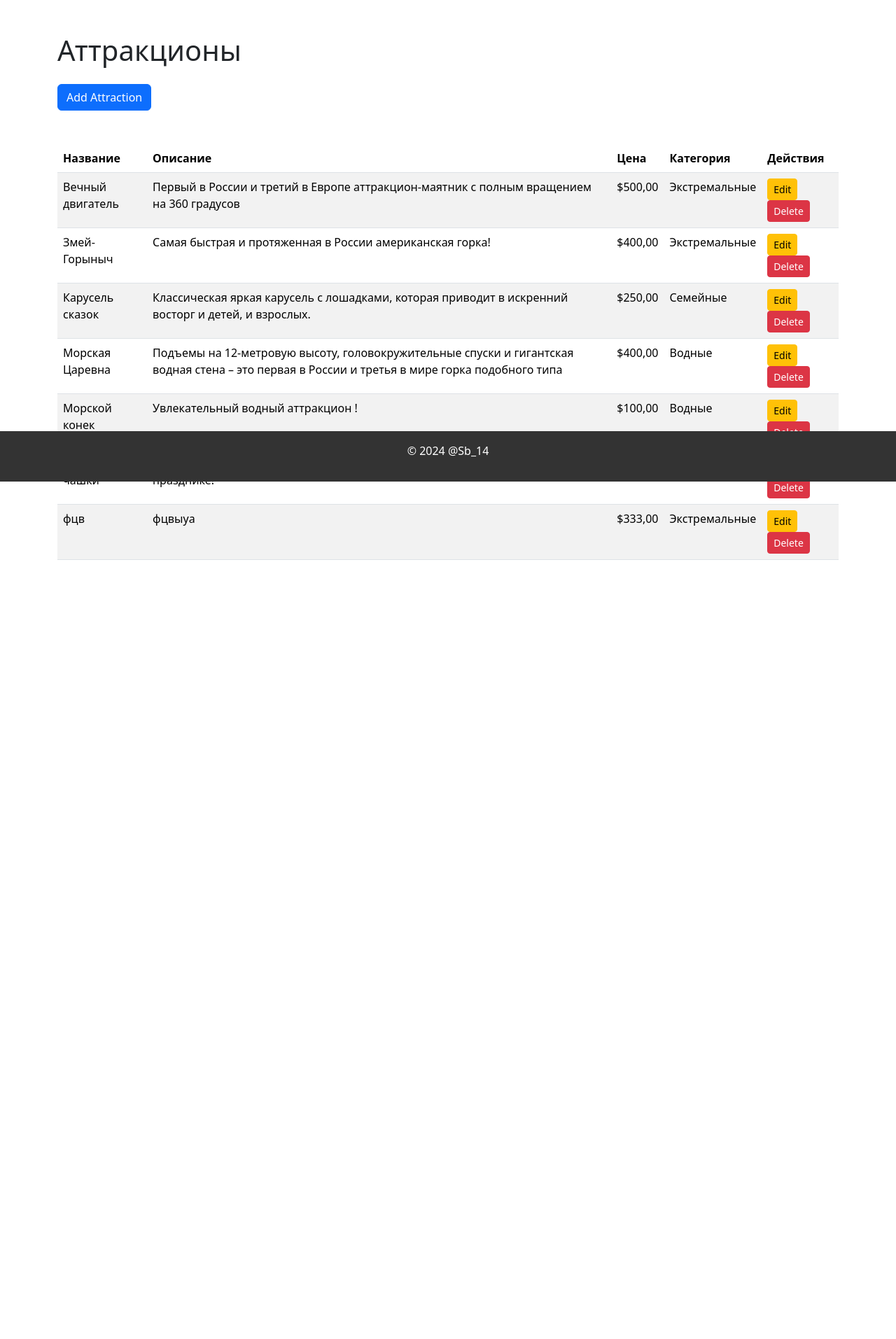
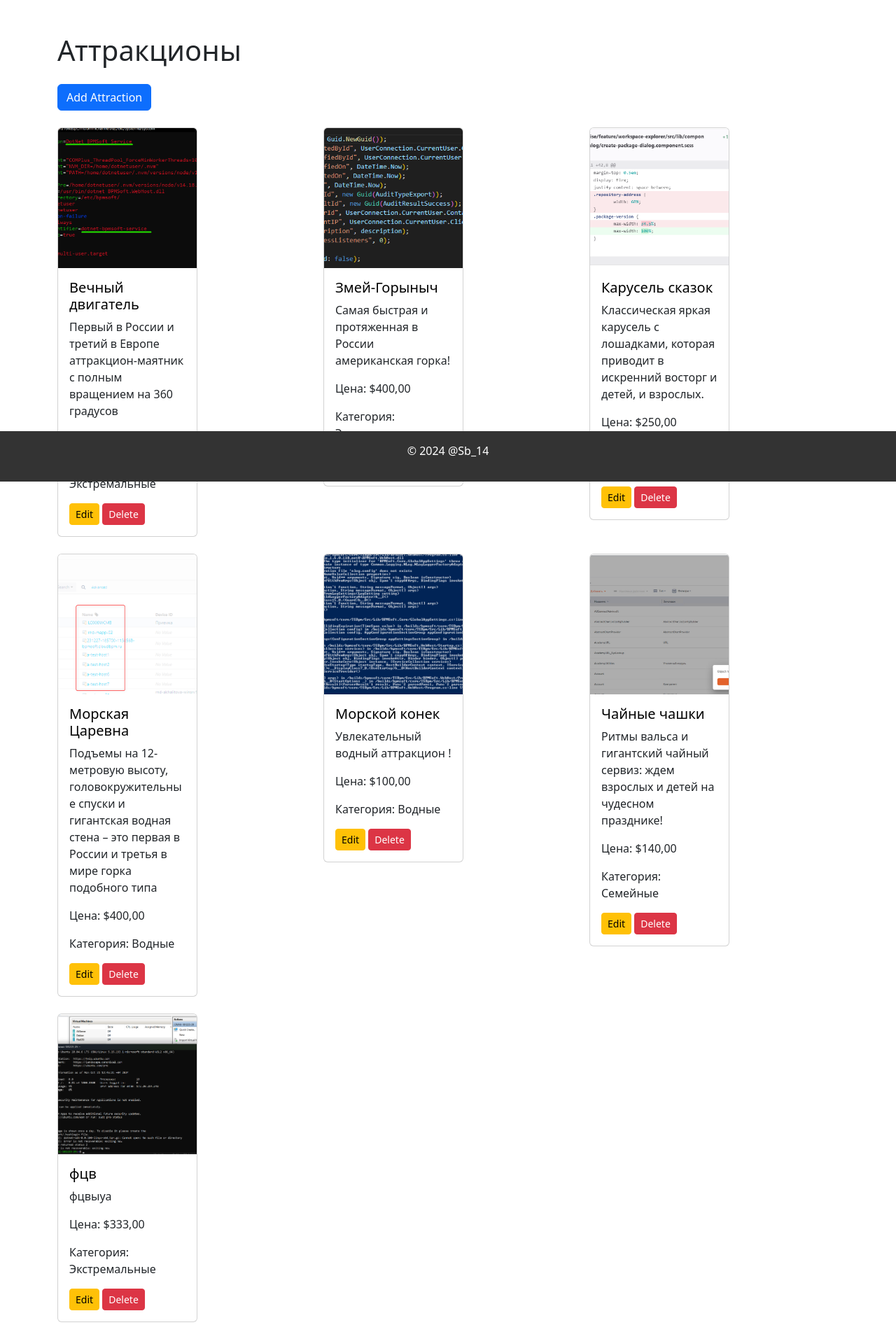
Before and after one commit to Sb1414/python_project, a Django app: page /attractions/ in a window 1280 px wide. Shown: the part 112-2025 px from the top of the page at 70% size. Before the commit the page ends 912 px from the top, so only its background shows below. Run offline with Django 5.2, Linux system fonts and the light colour scheme; data comes from the database, SQL or seed files in the repository; both versions use the stored data as it was after the commit.

Commit message:
add cards, photos

```diff
--- a/uni_python/myproject/myapp/forms.py
+++ b/uni_python/myproject/myapp/forms.py
@@ -5,12 +5,13 @@ from .models import Attraction, Category, Event
 class AttractionForm(forms.ModelForm):
     class Meta:
         model = Attraction
-        fields = ['name', 'description', 'price', 'category']
+        fields = ['name', 'description', 'price', 'category', 'photo']
         widgets = {
             'name': forms.TextInput(attrs={'class': 'form-control'}),
             'description': forms.Textarea(attrs={'class': 'form-control'}),
             'price': forms.NumberInput(attrs={'class': 'form-control'}),
             'category': forms.Select(attrs={'class': 'form-control'}),
+            'photo': forms.ClearableFileInput(attrs={'class': 'form-control'}),
         }
 
 class CategoryForm(forms.ModelForm):
--- a/uni_python/myproject/myapp/models.py
+++ b/uni_python/myproject/myapp/models.py
@@ -17,6 +17,7 @@ class Attraction(models.Model):
     price = models.DecimalField(max_digits=10, decimal_places=2, verbose_name='Цена')
     category = models.ForeignKey(Category, on_delete=models.CASCADE, verbose_name='Категория')
     created_at = models.DateTimeField(auto_now_add=True, verbose_name='Дата создания')
+    photo = models.ImageField(upload_to='attractions/', null=True, blank=True, verbose_name='Фото')
 
     class Meta:
         verbose_name = 'Аттракцион'
--- a/uni_python/myproject/myapp/templates/myapp/add_attraction.html
+++ b/uni_python/myproject/myapp/templates/myapp/add_attraction.html
@@ -9,7 +9,7 @@ Add Attraction
 {% include 'myapp/header.html' %}
 <div class="container mt-5">
     <h1 class="mb-4">Add Attraction</h1>
-    <form method="post">
+    <form method="post" enctype="multipart/form-data">
         {% csrf_token %}
         <div class="form-group">
             <label for="name">Name</label>
@@ -27,6 +27,10 @@ Add Attraction
             <label for="category">Category</label>
             {{ form.category }}
         </div>
+        <div class="form-group">
+            <label for="photo">Photo</label>
+            {{ form.photo }}
+        </div>
         <button type="submit" class="btn btn-primary mt-2">Add</button>
     </form>
 </div>
--- a/uni_python/myproject/myapp/templates/myapp/attraction_detail.html
+++ b/uni_python/myproject/myapp/templates/myapp/attraction_detail.html
@@ -9,6 +9,9 @@ Attraction Detail
 {% include 'myapp/header.html' %}
 <div class="container mt-5">
     <h1 class="mb-4">{{ attraction.name }}</h1>
+    {% if attraction.photo %}
+    <img src="{{ attraction.photo.url }}" class="img-fluid mb-4" alt="{{ attraction.name }}">
+    {% endif %}
     <p><strong>Описание:</strong> {{ attraction.description }}</p>
     <p><strong>Цена:</strong> ${{ attraction.price }}</p>
     <p><strong>Категория:</strong> {{ attraction.category.name }}</p>
--- a/uni_python/myproject/myapp/templates/myapp/attraction_list.html
+++ b/uni_python/myproject/myapp/templates/myapp/attraction_list.html
@@ -10,31 +10,25 @@ Attraction List
 <div class="container mt-5">
     <h1 class="mb-4">Аттракционы</h1>
     <a href="{% url 'add_attraction' %}" class="btn btn-primary mb-4">Add Attraction</a>
-    <table class="table table-striped mt-4">
-        <thead>
-            <tr>
-                <th><a href="?sort_by=name" class="text-black">Название</a></th>
-                <th><a href="?sort_by=description" class="text-black">Описание</a></th>
-                <th><a href="?sort_by=price" class="text-black">Цена</a></th>
-                <th><a href="?sort_by=category" class="text-black">Категория</a></th>
-                <th>Действия</th>
-            </tr>
-        </thead>
-        <tbody>
-            {% for attraction in attractions %}
-            <tr>
-                <td><a href="{% url 'attraction_detail' attraction.pk %}" class="text-black">{{ attraction.name }}</a></td>
-                <td>{{ attraction.description }}</td>
-                <td>${{ attraction.price }}</td>
-                <td>{{ attraction.category.name }}</td>
-                <td>
+    <div class="row">
+        {% for attraction in attractions %}
+        <div class="col-md-4 mb-4">
+            <div class="card">
+                {% if attraction.photo %}
+                <img src="{{ attraction.photo.url }}" class="card-img-top" alt="{{ attraction.name }}">
+                {% endif %}
+                <div class="card-body">
+                    <h5 class="card-title"><a href="{% url 'attraction_detail' attraction.pk %}" class="text-black">{{ attraction.name }}</a></h5>
+                    <p class="card-text">{{ attraction.description }}</p>
+                    <p class="card-text">Цена: ${{ attraction.price }}</p>
+                    <p class="card-text">Категория: {{ attraction.category.name }}</p>
                     <a href="{% url 'edit_attraction' attraction.pk %}" class="btn btn-warning btn-sm mr-2">Edit</a>
                     <a href="{% url 'delete_attraction' attraction.pk %}" class="btn btn-danger btn-sm">Delete</a>
-                </td>
-            </tr>
-            {% endfor %}
-        </tbody>
-    </table>
+                </div>
+            </div>
+        </div>
+        {% endfor %}
+    </div>
 </div>
 {% endblock %}
 
@@ -47,5 +41,9 @@ Attraction List
     .text-black:hover {
         text-decoration: underline;
     }
+    .card-img-top {
+        height: 200px;
+        object-fit: cover;
+    }
 </style>
 {% endblock %}
--- a/uni_python/myproject/myapp/templates/myapp/edit_attraction.html
+++ b/uni_python/myproject/myapp/templates/myapp/edit_attraction.html
@@ -9,7 +9,7 @@ Edit Attraction
 {% include 'myapp/header.html' %}
 <div class="container mt-5">
     <h1 class="mb-4">Edit Attraction</h1>
-    <form method="post">
+    <form method="post" enctype="multipart/form-data">
         {% csrf_token %}
         <div class="form-group">
             <label for="name">Name</label>
@@ -27,6 +27,10 @@ Edit Attraction
             <label for="category">Category</label>
             {{ form.category }}
         </div>
+        <div class="form-group">
+            <label for="photo">Photo</label>
+            {{ form.photo }}
+        </div>
         <button type="submit" class="btn btn-primary mt-2">Save</button>
     </form>
 </div>
--- a/uni_python/myproject/myapp/urls.py
+++ b/uni_python/myproject/myapp/urls.py
@@ -1,3 +1,5 @@
+from django.conf import settings
+from django.conf.urls.static import static
 from django.urls import path
 from . import views
 
@@ -24,3 +26,6 @@ urlpatterns = [
     path('events/delete/<int:pk>/', views.delete_event, name='delete_event'),
     path('events/<int:pk>/', views.event_detail, name='event_detail'),
 ]
+
+if settings.DEBUG:
+    urlpatterns += static(settings.MEDIA_URL, document_root=settings.MEDIA_ROOT)
--- a/uni_python/myproject/myapp/views.py
+++ b/uni_python/myproject/myapp/views.py
@@ -30,7 +30,7 @@ def attraction_list(request):
 
 def add_attraction(request):
     if request.method == 'POST':
-        form = AttractionForm(request.POST)
+        form = AttractionForm(request.POST, request.FILES)
         if form.is_valid():
             form.save()
             return redirect('attraction_list')
@@ -41,7 +41,7 @@ def add_attraction(request):
 def edit_attraction(request, pk):
     attraction = get_object_or_404(Attraction, pk=pk)
     if request.method == 'POST':
-        form = AttractionForm(request.POST, instance=attraction)
+        form = AttractionForm(request.POST, request.FILES, instance=attraction)
         if form.is_valid():
             form.save()
             return redirect('attraction_list')
@@ -102,7 +102,6 @@ def event_list(request):
     form = EventForm()
     return render(request, 'myapp/event_list.html', {'events': events, 'form': form, 'sort_by': sort_by})
 
-
 def add_event(request):
     if request.method == 'POST':
         form = EventForm(request.POST)
--- a/uni_python/myproject/myproject/settings.py
+++ b/uni_python/myproject/myproject/settings.py
@@ -132,3 +132,6 @@ STATTICFILES_DIRS = [
 # https://docs.djangoproject.com/en/5.1/ref/settings/#default-auto-field
 
 DEFAULT_AUTO_FIELD = 'django.db.models.BigAutoField'
+
+MEDIA_URL = '/media/'
+MEDIA_ROOT = os.path.join(BASE_DIR, 'media')
```
Also changed, not shown: uni_python/myproject/db.sqlite3, uni_python/myproject/media/attractions/Clipboard_2024.10.11_14-08-38.png (added), uni_python/myproject/media/attractions/Clipboard_2024.10.14_10-15-40.png (added), uni_python/myproject/media/attractions/Clipboard_2024.10.14_10-32-10.png (added), uni_python/myproject/media/attractions/Clipboard_2024.10.14_16-24-14.png (added), uni_python/myproject/media/attractions/Clipboard_2024.10.15_10-51-29.png (added), uni_python/myproject/media/attractions/Clipboard_2024.10.15_11-55-39.png (added), uni_python/myproject/media/attractions/image_2024.10.14_13-17-48.webp (added), uni_python/myproject/media/attractions/image_2024.10.21_12-45-36.webp (added), uni_python/myproject/myapp/migrations/0005_alter_attraction_options_attraction_photo.py (added).
